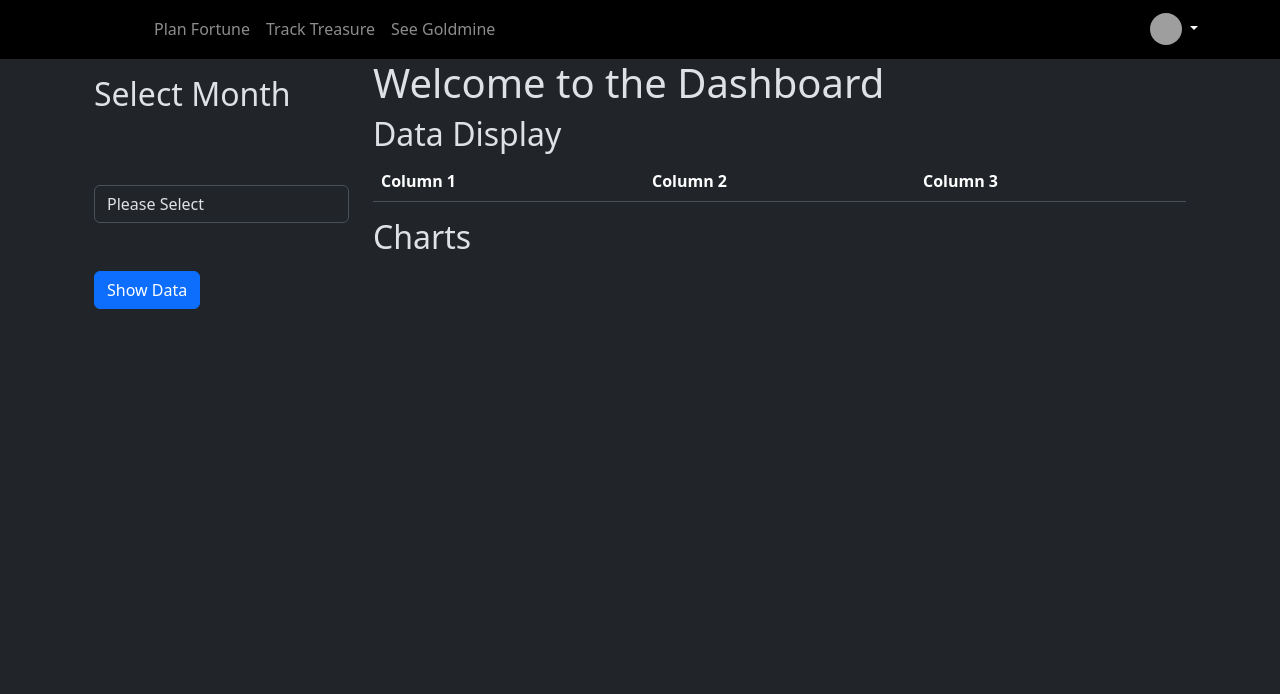
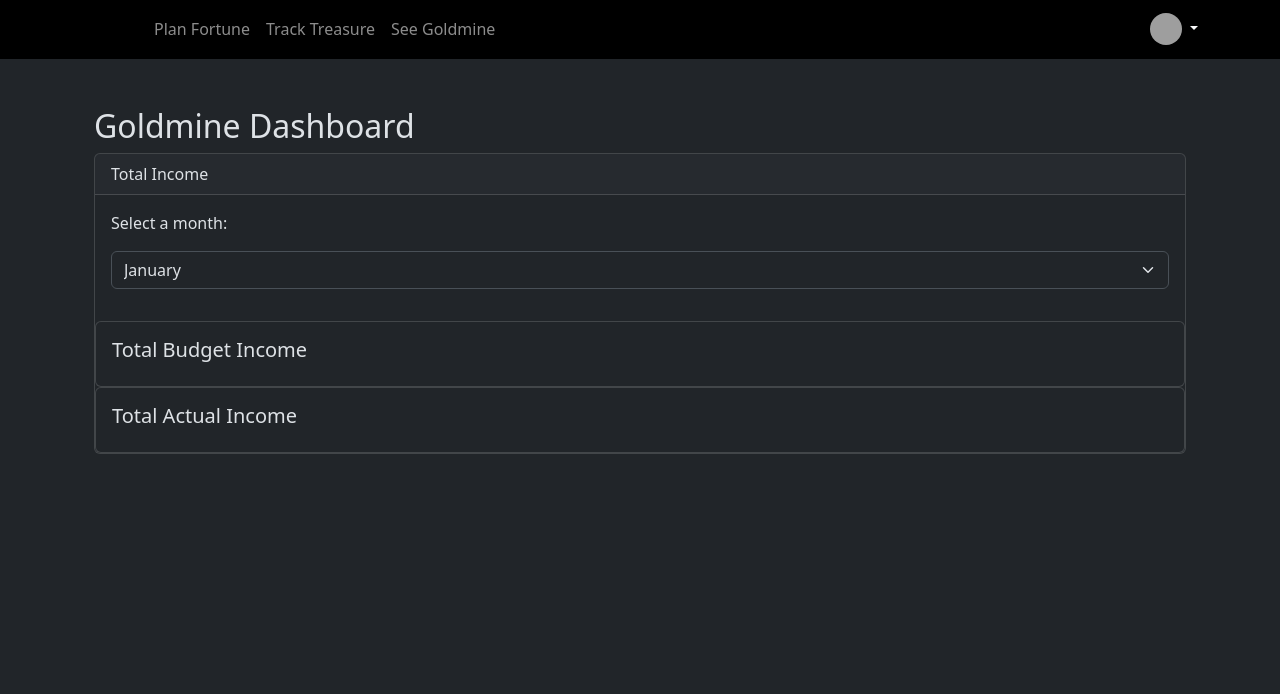
Before and after one commit to Nelkon01/Nelkon-Finance, a Flask app: page /goldmine in a window 1280 px wide. Shown: the top 694 px of the page. Run offline with Flask 3, Linux system fonts and the light colour scheme; the visitor is signed in with stand-in values (Sample User, id 1); data comes from the database, SQL or seed files in the repository; lists and menus that the app fills with data are empty; grey boxes are pictures that could not be loaded.

Commit message:
Fix date formatting issues and other errors

```diff
--- a/budgetmanager/routes.py
+++ b/budgetmanager/routes.py
@@ -1,6 +1,13 @@
-from flask import render_template, request, redirect, url_for, session, flash
+from datetime import datetime
+
+from flask import render_template, request, redirect, url_for, session, flash, jsonify
 from flask_login import login_user, current_user, logout_user, login_required
 from werkzeug.security import check_password_hash, generate_password_hash
+from dash import Dash
+from dash import dcc
+from dash import html
+from dash.dependencies import Input, Output
+from sqlalchemy import and_
 
 from budgetmanager import app, db
 from budgetmanager.models import Users, BudgetedIncome, ActualIncome, BudgetedExpenses, ActualExpenses
@@ -71,28 +78,29 @@ def signup():
 # Login route
 @app.route('/login', methods=['GET', 'POST'])
 def login():
-    if not current_user.is_authenticated:
-        flash('Please log in to access your account', 'error')
-    else:
-        return redirect(url_for('home'))
-
-    if request.method == 'POST':
-        session.permanent = True
-        username = request.form['username']
+    if request.method == "POST":
+        identifier = request.form['identifier']
         password = request.form['password']
 
-        if not username or not password:  # Check for empty fields
-            flash('Please enter both username and password', 'error')
+        if not identifier or not password:
+            flash('Please enter both username/email and password', 'error')
             return redirect(url_for('login'))
 
-        curr_user = Users.query.filter_by(username=username).first()
+        curr_user = Users.query.filter(
+            (Users.username == identifier) | (Users.email == identifier)
+        ).first()
         if curr_user and check_password_hash(curr_user.password, password):
-            login_user(curr_user)  # Login the user in
+            login_user(curr_user)
             flash('Logged in successfully!', 'success')
+            session.permanent = True
             session["user_id"] = curr_user.id
             return redirect(url_for('home'))
         else:
-            flash('Invalid username or password', 'error')
+            flash('Invalid username/email or password', 'error')
+
+    if current_user.is_authenticated:
+        return redirect(url_for('home'))
+    flash('Please login to access your account', 'error')
     return render_template('login.html')
 
 
@@ -108,7 +116,7 @@ def add_budget_expense():
 
     budgeted_expense = BudgetedExpenses(
         category_name=category_name,
-        user_id=current_user.id,
+        user_id=session["user_id"],
         month_name=month_name,
         budget_amount=budget_amount
     )
@@ -129,7 +137,7 @@ def add_budget_income():
 
     budgeted_income = BudgetedIncome(
         income_name=income_name,
-        user_id=current_user.id,
+        user_id=session["user_id"],
         month_name=month_name,
         budget_amount=budget_amount
     )
@@ -143,21 +151,22 @@ def add_actual_expense():
     if not current_user.is_authenticated:
         return redirect(url_for('login'))
     #     collect form data from add_actual_expense form
-    date = request.form.get('date')
+    date_str = request.form.get('date')
     expense_name = request.form.get('expense_name')
     category_name = request.form.get('category_name')
     actual_amount = request.form.get('actual_amount')
 
+    date = datetime.strptime(date_str, "%d/%m/%Y")
     actual_expense = ActualExpenses(
         category_name=category_name,
-        user_id=current_user.id,
+        user_id=session["user_id"],
         date=date,
         actual_amount=actual_amount,
         expense_name=expense_name
     )
     db.session.add(actual_expense)
     db.session.commit()
-    return redirect(url_for('home'))
+    return redirect(url_for('track'))
 
 
 @app.route('/add_actual_income', methods=['POST', 'GET'])
@@ -165,19 +174,20 @@ def add_actual_income():
     if not current_user.is_authenticated:
         return redirect(url_for('login'))
     #     collect form data from add_actual_expense form
-    date = request.form.get('date')
+    date_str = request.form.get('date')
     income_name = request.form.get('income_name')
     actual_amount = request.form.get('actual_amount')
 
+    date = datetime.strptime(date_str, "%d/%m/%Y")
     actual_income = ActualIncome(
         income_name=income_name,
-        user_id=current_user.id,
+        user_id=session["user_id"],
         date=date,
         actual_amount=actual_amount,
     )
     db.session.add(actual_income)
     db.session.commit()
-    return redirect(url_for('home'))
+    return redirect(url_for('track'))
 
 
 @app.route('/logout')
@@ -187,3 +197,110 @@ def logout():
     session.clear()
     flash('Logged out successfully!', 'success')
     return redirect(url_for('login'))
+
+
+# Define dash layout
+dash_app = Dash(__name__, server=app, url_base_pathname='/dashboard/')
+dash_app.layout = html.Div([
+    html.H1("See your Goldmine"),
+    html.Div(id='user-greeting'),
+
+    # Card for displaying total income
+    html.Div([
+        html.Div([
+            html.H3("Total Income for the selected Month"),
+            html.P("Select Month: "),
+            dcc.Dropdown(
+                id='month-dropdown',
+                options=[
+                    {'label': 'January', 'value': 'January'},
+                    {'label': 'February', 'value': 'February'},
+                    {'label': 'March', 'value': 'March'},
+                    {'label': 'April', 'value': 'April'},
+                    {'label': 'May', 'value': 'May'},
+                    {'label': 'June', 'value': 'June'},
+                    {'label': 'July', 'value': 'July'},
+                    {'label': 'August', 'value': 'August'},
+                    {'label': 'September', 'value': 'September'},
+                    {'label': 'October', 'value': 'October'},
+                    {'label': 'November', 'value': 'November'},
+                    {'label': 'December', 'value': 'December'},
+                ],
+                value='January',
+            ),
+        ]),
+        # Total Income Card Placeholder
+        # html.Div(id='total-income-card'),
+    ], className='card'),
+
+    # Placeholder for other graphs
+    dcc.Graph(id='example-graph'),
+
+])
+
+
+@dash_app.callback(Output('user-greeting', 'children'), [Input('/', '/')])
+def update_user_greeting(pathname):
+    if current_user.is_authenticated:
+        return html.P(f"Hello, {current_user.username}!")
+    else:
+        return html.P("You are not logged in.")
+
+
+@app.route('/calculate_total_budget_income', methods=['POST'])
+@login_required
+def calculate_total_budget_income():
+    if not current_user.is_authenticated:
+        return redirect(url_for('login'))
+    month_name = request.json.get('month_name')
+    if not month_name:
+        return jsonify({'error': 'Month name is required'})
+
+    user_id = current_user.id
+    total_budget_income = 0
+
+    budgeted_incomes = BudgetedIncome.query.filter_by(user_id=user_id, month_name=month_name).all()
+
+    for income in budgeted_incomes:
+        total_budget_income += income.budget_amount
+
+    return jsonify({'total_budget_income': total_budget_income})
+
+
+@app.route('/calculate_total_actual_income', methods=['POST'])
+@login_required
+def calculate_total_actual_income():
+    if not current_user.is_authenticated:
+        return redirect(url_for('login'))
+
+    month_name = request.json.get('month_name')
+    if not month_name:
+        return jsonify({'error': 'Month name is required'})
+
+    user_id = current_user.id
+    total_actual_income = 0
+
+    # Convert month name to month number
+    month_number = datetime.datetime.strptime(month_name, '%B').month
+
+    actual_incomes = ActualIncome.query.filter(
+        and_(ActualIncome.user_id == user_id, ActualIncome.date.month == month_number)
+    ).all()
+
+    for income in actual_incomes:
+        total_actual_income += income.actual_amount
+
+    return jsonify({'total_actual_income': total_actual_income})
+
+
+@dash_app.callback(Output('total-income-card', 'children'), Input('month-dropdown', 'value'))
+def update_total_income_card(selected_month):
+    # Calculate total income for the selected month and user
+    total_income = calculate_total_budget_income(session["user_id"], selected_month)
+
+    #     create card content
+    card_content = html.Div([
+        html.h4(f"Total Income for {selected_month}"),
+        html.P(f"${total_income}"),
+    ])
+    return card_content
--- a/budgetmanager/static/js/script.js
+++ b/budgetmanager/static/js/script.js
@@ -1,4 +1,6 @@
-
-$(function() {
-            $('.datepicker').datepicker();
-        });
+$(document).ready(function(){
+    $('.datepicker').datepicker({
+        format: 'dd/mm/yyyy',
+        autoclose: true
+    });
+});
--- a/budgetmanager/templates/base.html
+++ b/budgetmanager/templates/base.html
@@ -72,7 +72,8 @@
 <script src="https://cdn.jsdelivr.net/npm/bootstrap@5.3.1/dist/js/bootstrap.bundle.min.js"
         integrity="sha384-HwwvtgBNo3bZJJLYd8oVXjrBZt8cqVSpeBNS5n7C8IVInixGAoxmnlMuBnhbgrkm"
         crossorigin="anonymous"></script>
-<script src="https://ajax.googleapis.com/ajax/libs/jquery/3.4.1/jquery.min.js"></script>
+<script src="https://ajax.googleapis.com/ajax/libs/jquery/3.5.1/jquery.min.js"></script>
+<script src="https://cdnjs.cloudflare.com/ajax/libs/popper.js/1.16.0/umd/popper.min.js"></script>
 <script src="https://cdnjs.cloudflare.com/ajax/libs/bootstrap-datepicker/1.9.0/js/bootstrap-datepicker.min.js"></script>
 <script src="{{ url_for('static', filename='js/script.js') }}"></script>
 </body>
--- a/budgetmanager/templates/goldmine.html
+++ b/budgetmanager/templates/goldmine.html
@@ -1,66 +1,47 @@
 {% extends "base.html" %}
 {% block content %}
 
-   <!DOCTYPE html>
-<body>
-    <div class="container-fluid">
-        <div class="row">
-            <div class="col-md-3 bg-dark sidebar">
-                <h2 class="mt-3 ">Select Month</h2>
-                <form action="" method="post">
-                    <div class="form-group my-5">
-                        <label for="selected_month"></label>
-                        <select class="form-control" name="selected_month" id="selected_month">
-                            <option value="Please Select" disabled selected>Please Select</option>
+    <div class="container-fluid pt-5">
+        <h2>Goldmine Dashboard</h2>
+
+        {#   Total Income Card#}
+        <div class="card mb-4">
+            <div class="card-header">
+                Total Income
+            </div>
+            <div class="card-body">
+                <p>Select a month:</p>
+                <select id="month-dropdown" class="form-select mb-3">
                     <option value="January">January</option>
                     <option value="February">February</option>
-                            <option value="February">March</option>
-                            <option value="February">April</option>
+                    <option value="March">March</option>
+                    <option value="April">April</option>
                     <option value="May">May</option>
                     <option value="June">June</option>
                     <option value="July">July</option>
-                            <option value="August">August</option>
                     <option value="September">September</option>
                     <option value="October">October</option>
                     <option value="November">November</option>
                     <option value="December">December</option>
                 </select>
+                <div id="total-income-card">
+                    {# total income content will be inserted here using javascript #}
                 </div>
-                    <button class="btn btn-primary" type="submit">Show Data</button>
-                </form>
             </div>
-            <div class="col-md-9 content">
-                <h1>Welcome to the Dashboard</h1>
-
-                <div class="data-container">
-                    <h2>Data Display</h2>
-                    <table class="table">
-                        <thead>
-                            <tr>
-                                <th>Column 1</th>
-                                <th>Column 2</th>
-                                <th>Column 3</th>
-                            </tr>
-                        </thead>
-                        <tbody>
-                            {% for row in data %}
-                                <tr>
-                                    <td>{{ row.column1 }}</td>
-                                    <td>{{ row.column2 }}</td>
-                                    <td>{{ row.column3 }}</td>
-                                </tr>
-                            {% endfor %}
-                        </tbody>
-                    </table>
+            <div class="card">
+                <div class="card-body">
+                    <h5 class="card-title"> Total Budget Income</h5>
+                    <p class="card-text" id="total-budget-income"></p>
                 </div>
-
-                <div class="charts-container">
-                    <h2>Charts</h2>
+            </div>
+            <div class="card">
+                <div class="card-body">
+                    <h5 class="card-title">Total Actual Income</h5>
+                    <p class="card-text" id="total-actual-income"></p>
                 </div>
             </div>
         </div>
     </div>
-</body>
 
 
 {% endblock %}
--- a/budgetmanager/templates/track.html
+++ b/budgetmanager/templates/track.html
@@ -114,10 +114,10 @@
 
                         <!--                     Date-->
                         <div class="form-floating mb-3">
-                            <input type="text" class="form-control" id="datepicker" name="date" placeholder="date">
-                            <label for="datepicker">Date <span><i class="fa fa-calendar"></i></span></label>
+                                <input type="text" class="form-control datepicker" id="date" name="date"
+                                       placeholder="date">
+                                <label for="date">Date <span><i class="fa fa-calendar"></i></span></label>
                         </div>
-
                         <!--                    Expense name input-->
                         <div class="form-floating mb-3">
                             <input type="text" class="form-control" name="expense_name" id="expense_name"
```
Also changed, not shown: budgetmanager/templates/login.html (+3 -4 lines). Lines whose indentation alone changed are shown as unchanged.
